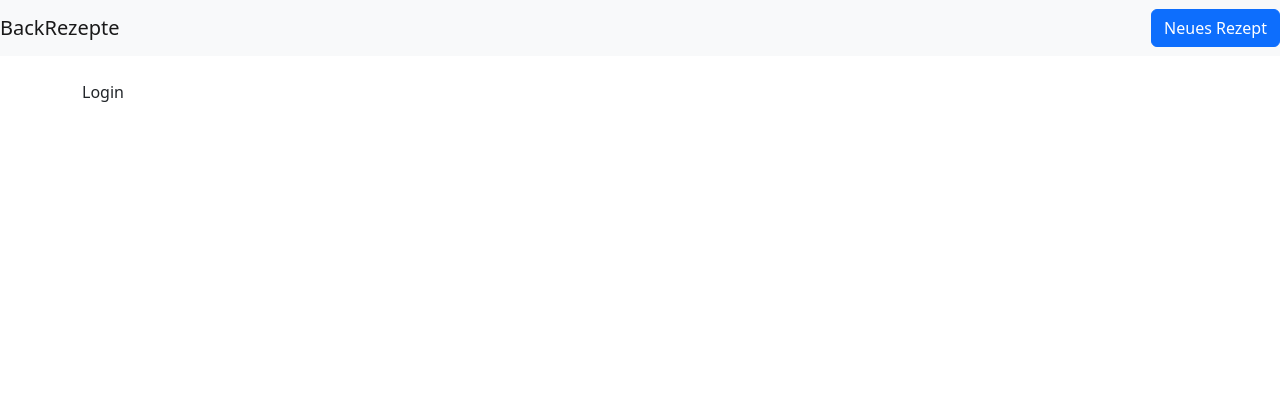
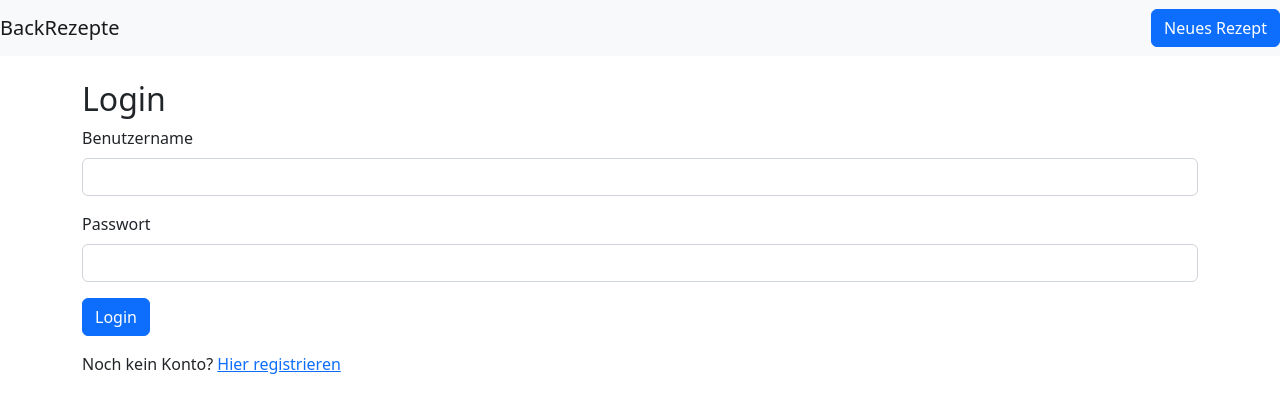
Before and after one commit to dromstein-hub/IspoProjekt, a Flask app: page /login in a window 1280 px wide. Shown: the top 413 px of the page. Run offline with Flask 2, Linux system fonts and the light colour scheme; the visitor is signed in with stand-in values (Sample User, id 1).

Commit message:
Update login.html

```diff
--- a/app/templates/login.html
+++ b/app/templates/login.html
@@ -1 +1,16 @@
-{% extends 'base.html' %}{% block content %}<form>Login</form>{% endblock %}
+{% extends 'base.html' %}
+{% block content %}
+<h2>Login</h2>
+<form method="post">
+  <div class="mb-3">
+    <label for="username" class="form-label">Benutzername</label>
+    <input type="text" class="form-control" name="username" id="username" required>
+  </div>
+  <div class="mb-3">
+    <label for="password" class="form-label">Passwort</label>
+    <input type="password" class="form-control" name="password" id="password" required>
+  </div>
+  <button type="submit" class="btn btn-primary">Login</button>
+</form>
+<p class="mt-3">Noch kein Konto? <a href="{{ url_for('auth.register') }}">Hier registrieren</a></p>
+{% endblock %}
```
